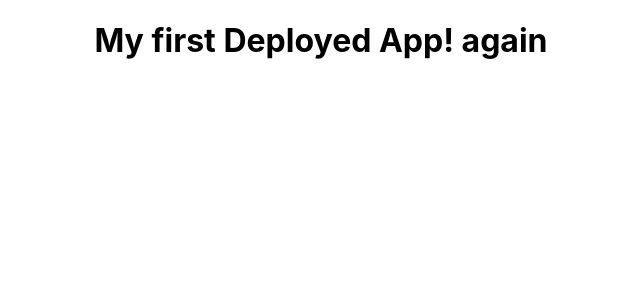
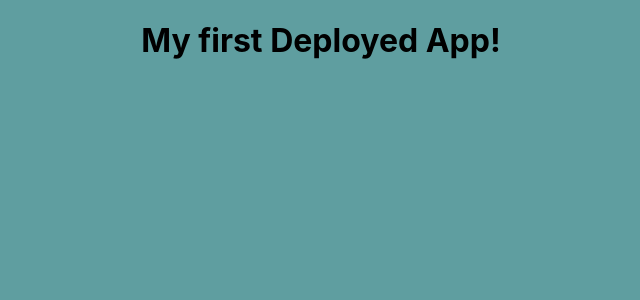
Before and after one commit to Kris-Thornton/web-guided-project-demo-app, a React (Create React App) app: page / in a window 1280 px wide. Shown: the top 300 px of the page, without its empty margins (319-959 px from the left). Built offline with nearby package versions, Linux system fonts and the light colour scheme.

Commit message:
updated color

```diff
--- a/src/App.css
+++ b/src/App.css
@@ -1,5 +1,10 @@
 .App {
   text-align: center;
+
+}
+
+body {
+  background-color: cadetblue;
 }
 
 .App-logo {
--- a/src/App.js
+++ b/src/App.js
@@ -4,7 +4,7 @@ import './App.css';
 function App() {
   return (
     <div className="App">
-      <h1>My first Deployed App! again</h1>
+      <h1>My first Deployed App! </h1>
     </div>
   );
 }
```
